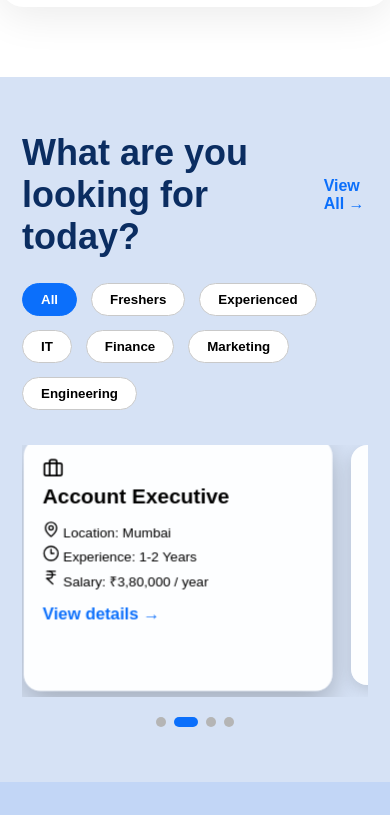
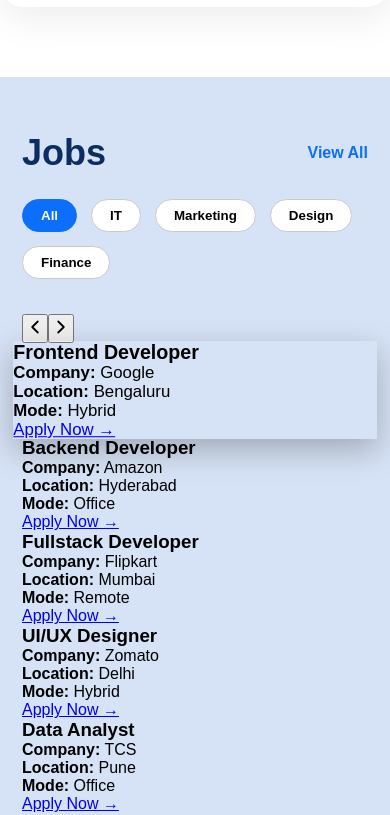
Before and after one commit to pankajpal2152/j2c_mern, a React (Vite) app in the folder my-app-vite/: page / in a window 390 px wide. Shown: the part 1420-2235 px from the top of the page. Built offline with nearby package versions, Linux system fonts and the light colour scheme.

Commit message:
job section

```diff
--- a/my-app-vite/src/Components/JobSection.jsx
+++ b/my-app-vite/src/Components/JobSection.jsx
@@ -1,200 +1,106 @@
-import React, { useEffect, useRef, useState } from "react";
+import React, { useState, useEffect, useRef } from "react";
 import "../Styles/JobSection.css";
-import { Link } from "react-router-dom";
-import {
-    MapPin,
-    Clock3,
-    IndianRupee,
-    Briefcase,
-    User,
-    GraduationCap,
-    ChevronLeft,
-    ChevronRight,
-} from "lucide-react";
+import { ChevronLeft, ChevronRight } from "lucide-react";
 
 const JobSection = () => {
-    const filters = [
-        "All",
-        "Freshers",
-        "Experienced",
-        "IT",
-        "Finance",
-        "Marketing",
-        "Engineering",
-    ];
-
-    const jobs = [
-        {
-            title: "Software Developer",
-            category: "IT",
-            icon: <User size={20} />,
-            location: "Bangalore",
-            experience: "0-1 Years",
-            salary: "₹4,50,000 / year",
-            link: "/jobs/software-developer",
-        },
-        {
-            title: "Account Executive",
-            category: "Finance",
-            icon: <Briefcase size={20} />,
-            location: "Mumbai",
-            experience: "1-2 Years",
-            salary: "₹3,80,000 / year",
-            link: "/jobs/account-executive",
-        },
-        {
-            title: "Digital Marketing Associate",
-            category: "Marketing",
-            icon: <GraduationCap size={20} />,
-            location: "Remote",
-            experience: "0-1 Years",
-            salary: "₹25,000 / month",
-            link: "/jobs/digital-marketing",
-        },
-        {
-            title: "Mechanical Engineer",
-            category: "Engineering",
-            icon: <GraduationCap size={20} />,
-            location: "Chennai",
-            experience: "1-3 Years",
-            salary: "₹5,20,000 / year",
-            link: "/jobs/mechanical-engineer",
-        },
-    ];
-
-    const [activeCategory, setActiveCategory] = useState("All");
+    const [activeFilter, setActiveFilter] = useState("All");
     const [activeIndex, setActiveIndex] = useState(0);
     const [animateCards, setAnimateCards] = useState(false);
 
-    const sliderRef = useRef(null);
+    const scrollRef = useRef(null);
 
-    const filteredJobs =
-        activeCategory === "All"
-            ? jobs
-            : jobs.filter((job) => job.category === activeCategory);
+    const jobs = [
+        { title: "Frontend Developer", company: "Google", location: "Bengaluru", mode: "Hybrid" },
+        { title: "Backend Developer", company: "Amazon", location: "Hyderabad", mode: "Office" },
+        { title: "Fullstack Developer", company: "Flipkart", location: "Mumbai", mode: "Remote" },
+        { title: "UI/UX Designer", company: "Zomato", location: "Delhi", mode: "Hybrid" },
+        { title: "Data Analyst", company: "TCS", location: "Pune", mode: "Office" },
+        { title: "Cloud Engineer", company: "Infosys", location: "Hyderabad", mode: "Remote" }
+    ];
 
-    const scrollToCard = (index) => {
-        const cardWidth = 330;
-        sliderRef.current.scrollTo({
-            left: index * cardWidth,
-            behavior: "smooth",
-        });
+    const filters = ["All", "IT", "Marketing", "Design", "Finance"];
+
+    /* AUTO SLIDE ANIMATION */
+    useEffect(() => {
+        setTimeout(() => setAnimateCards(true), 100);
+    }, []);
+
+    /* SCROLL LEFT / RIGHT */
+    const scrollLeft = () => {
+        scrollRef.current.scrollBy({ left: -350, behavior: "smooth" });
+        setActiveIndex((prev) => (prev > 0 ? prev - 1 : jobs.length - 1));
     };
 
-    const nextCard = () => {
-        let newIndex = activeIndex + 1;
-        if (newIndex >= filteredJobs.length) newIndex = 0;
-        setActiveIndex(newIndex);
-        scrollToCard(newIndex);
+    const scrollRight = () => {
+        scrollRef.current.scrollBy({ left: 350, behavior: "smooth" });
+        setActiveIndex((prev) => (prev < jobs.length - 1 ? prev + 1 : 0));
     };
-
-    const prevCard = () => {
-        let newIndex = activeIndex - 1;
-        if (newIndex < 0) newIndex = filteredJobs.length - 1;
-        setActiveIndex(newIndex);
-        scrollToCard(newIndex);
-    };
-
-    /** AUTO SCROLL **/
-    useEffect(() => {
-        const timer = setInterval(nextCard, 4000);
-        return () => clearInterval(timer);
-    }, [activeIndex, filteredJobs]);
-
-    /** SLIDE-IN ANIMATION **/
-    useEffect(() => {
-        const obs = new IntersectionObserver(
-            ([entry]) => {
-                if (entry.isIntersecting) setAnimateCards(true);
-            },
-            { threshold: 0.2 }
-        );
-
-        const section = document.querySelector(".job-wrapper");
-        if (section) obs.observe(section);
-
-        return () => obs.disconnect();
-    }, []);
 
     return (
         <section className="job-wrapper">
             <div className="job-inner">
-
                 {/* HEADER */}
                 <div className="job-header">
-                    <h2 className="job-title">What are you looking for today?</h2>
-                    <Link to="/jobs" className="job-view-all">View All →</Link>
+                    <h2 className="job-title">Jobs</h2>
+                    <a href="#" className="job-view-all">View All</a>
                 </div>
 
-                {/* FILTERS */}
+                {/* FILTER BUTTONS */}
                 <div className="job-filters">
-                    {filters.map((btn, index) => (
+                    {filters.map((filter) => (
                         <button
-                            key={index}
-                            className={`job-filter-btn ${activeCategory === btn ? "active-filter" : ""
-                                }`}
-                            onClick={() => {
-                                setActiveCategory(btn);
-                                setActiveIndex(0);
-                                scrollToCard(0);
-                            }}
+                            key={filter}
+                            className={`job-filter-btn ${activeFilter === filter ? "active-filter" : ""}`}
+                            onClick={() => setActiveFilter(filter)}
                         >
-                            {btn}
+                            {filter}
                         </button>
                     ))}
                 </div>
 
                 {/* ARROWS */}
-                <button className="job-arrow left" onClick={prevCard}>
-                    <ChevronLeft size={24} />
+                <button className="job-arrow left" onClick={scrollLeft}>
+                    <ChevronLeft size={22} />
                 </button>
 
-                <button className="job-arrow right" onClick={nextCard}>
-                    <ChevronRight size={24} />
+                <button className="job-arrow right" onClick={scrollRight}>
+                    <ChevronRight size={22} />
                 </button>
 
-                {/* CARDS */}
-                <div className="job-container" ref={sliderRef}>
-                    {filteredJobs.map((job, index) => (
+                {/* JOB CARDS */}
+                <div className="job-container" ref={scrollRef}>
+                    {jobs.map((job, index) => (
                         <div
                             key={index}
                             className={`job-card slide-card
-                ${animateCards ? "slide-in" : ""}
-                ${index === activeIndex ? "active-card" : ""}`}
-                            style={{ transitionDelay: `${index * 0.15}s` }}
+                                ${animateCards ? "slide-in" : ""}
+                                ${index === activeIndex ? "active-card" : ""}`}
                         >
-                            <div className="job-card-header">
-                                {job.icon}
-                                <h3>{job.title}</h3>
+                            {/* wrapper fixes hover layout shifting */}
+                            <div className="job-card-content">
+                                <h3 className="job-card-header">{job.title}</h3>
+
+                                <div className="job-details">
+                                    <p><strong>Company:</strong> {job.company}</p>
+                                    <p><strong>Location:</strong> {job.location}</p>
+                                    <p><strong>Mode:</strong> {job.mode}</p>
+                                </div>
+
+                                <a href="#" className="job-link">Apply Now →</a>
                             </div>
-
-                            <div className="job-details">
-                                <p><MapPin size={16} /> Location: {job.location}</p>
-                                <p><Clock3 size={16} /> Experience: {job.experience}</p>
-                                <p><IndianRupee size={16} /> Salary: {job.salary}</p>
-                            </div>
-
-                            <Link to={job.link} className="job-link">
-                                View details →
-                            </Link>
                         </div>
                     ))}
                 </div>
 
-                {/* DOT INDICATORS */}
+                {/* DOTS */}
                 <div className="job-dots">
-                    {filteredJobs.map((_, idx) => (
+                    {jobs.map((_, index) => (
                         <div
-                            key={idx}
-                            className={`dot ${activeIndex === idx ? "active-dot" : ""}`}
-                            onClick={() => {
-                                setActiveIndex(idx);
-                                scrollToCard(idx);
-                            }}
+                            key={index}
+                            className={`dot ${index === activeIndex ? "active-dot" : ""}`}
                         ></div>
                     ))}
                 </div>
-
             </div>
         </section>
     );
--- a/my-app-vite/src/Components/Navbar.jsx
+++ b/my-app-vite/src/Components/Navbar.jsx
@@ -16,23 +16,26 @@ const Navbar = () => {
     const searchRef = useRef(null);
     const navigate = useNavigate();
 
-    /* SEARCH */
+    /* CLOSE DROPDOWN IMMEDIATELY WHEN CALLED */
+    const closeDropdown = () => setActiveMega(null);
+
+    /* SEARCH SUBMIT */
     const handleSearchSubmit = () => {
         const q = searchRef.current.value.trim();
-        if (q) navigate(`/search?query=${encodeURIComponent(q)}`);
+        if (q) {
+            closeDropdown();
+            navigate(`/search?query=${encodeURIComponent(q)}`);
+        }
     };
 
-    /* AUTO HIDE NAV ON SCROLL + CLOSE DROPDOWN */
+    /* AUTO HIDE NAV ON SCROLL + AUTO CLOSE DROPDOWN */
     useEffect(() => {
         const handleScroll = () => {
-            const curr = window.scrollY;
+            let curr = window.scrollY;
             setHidden(curr > lastScroll && curr > 80);
             setLastScroll(curr);
 
-            // Close any open dropdown while scrolling
-            if (activeMega) {
-                setActiveMega(null);
-            }
+            if (activeMega) closeDropdown();
         };
 
         window.addEventListener("scroll", handleScroll);
@@ -43,7 +46,7 @@ const Navbar = () => {
     useEffect(() => {
         const close = (e) => {
             if (dropdownRef.current && !dropdownRef.current.contains(e.target)) {
-                setActiveMega(null);
+                closeDropdown();
             }
         };
         document.addEventListener("mousedown", close);
@@ -59,10 +62,10 @@ const Navbar = () => {
         setActiveMega(activeMega === menu ? null : menu);
     };
 
-    // When hovering over another menu item, close any currently open dropdown
-    const handleNavHover = (menuKey) => {
-        if (activeMega && activeMega !== menuKey) {
-            setActiveMega(null);
+    /* CLOSE PREVIOUS DROPDOWN WHEN HOVERING A NEW MENU */
+    const handleNavHover = (menu) => {
+        if (activeMega && activeMega !== menu) {
+            closeDropdown();
         }
     };
 
@@ -97,9 +100,9 @@ const Navbar = () => {
                                 {activeMega === "jobs" && (
                                     <motion.div className="mega-menu modern-dropdown">
                                         <div className="dropdown-arrow"></div>
-                                        <Link to="/jobs/it">IT Jobs</Link>
-                                        <Link to="/jobs/marketing">Marketing Jobs</Link>
-                                        <Link to="/jobs/engineering">Engineering Jobs</Link>
+                                        <Link to="/jobs/it" onClick={closeDropdown}>IT Jobs</Link>
+                                        <Link to="/jobs/marketing" onClick={closeDropdown}>Marketing Jobs</Link>
+                                        <Link to="/jobs/engineering" onClick={closeDropdown}>Engineering Jobs</Link>
                                     </motion.div>
                                 )}
                             </div>
@@ -115,9 +118,9 @@ const Navbar = () => {
                                 {activeMega === "internships" && (
                                     <motion.div className="mega-menu modern-dropdown">
                                         <div className="dropdown-arrow"></div>
-                                        <Link to="/internship/work-from-home">Work From Home</Link>
-                                        <Link to="/internship/design">Design Internships</Link>
-                                        <Link to="/internship/engineering">Engineering Internships</Link>
+                                        <Link to="/internship/work-from-home" onClick={closeDropdown}>Work From Home</Link>
+                                        <Link to="/internship/design" onClick={closeDropdown}>Design Internships</Link>
+                                        <Link to="/internship/engineering" onClick={closeDropdown}>Engineering Internships</Link>
                                     </motion.div>
                                 )}
                             </div>
@@ -133,16 +136,17 @@ const Navbar = () => {
                                 {activeMega === "courses" && (
                                     <motion.div className="mega-menu modern-dropdown large">
                                         <div className="dropdown-arrow"></div>
+
                                         <div>
                                             <h4>Popular</h4>
-                                            <Link to="/courses/fullstack">Full Stack</Link>
-                                            <Link to="/courses/uiux">UI/UX</Link>
+                                            <Link to="/courses/fullstack" onClick={closeDropdown}>Full Stack</Link>
+                                            <Link to="/courses/uiux" onClick={closeDropdown}>UI/UX</Link>
                                         </div>
 
                                         <div>
                                             <h4>Certifications</h4>
-                                            <Link to="/courses/java">Java</Link>
-                                            <Link to="/courses/python">Python</Link>
+                                            <Link to="/courses/java" onClick={closeDropdown}>Java</Link>
+                                            <Link to="/courses/python" onClick={closeDropdown}>Python</Link>
                                         </div>
                                     </motion.div>
                                 )}
@@ -154,7 +158,10 @@ const Navbar = () => {
                                     type="text"
                                     placeholder="Search anything..."
                                     ref={searchRef}
-                                    onKeyDown={(e) => e.key === "Enter" && handleSearchSubmit()}
+                                    onFocus={closeDropdown}
+                                    onKeyDown={(e) => {
+                                        if (e.key === "Enter") handleSearchSubmit();
+                                    }}
                                 />
                                 <Search
                                     size={18}
@@ -164,21 +171,30 @@ const Navbar = () => {
                             </div>
 
                             {/* LOGIN */}
-                            <Link to="/login" className="nav-btn login-btn">Login</Link>
+                            <Link to="/login" className="nav-btn login-btn" onClick={closeDropdown}>
+                                Login
+                            </Link>
 
                             {/* REGISTER */}
-                            <Link to="/register" className="nav-btn register-btn">Register</Link>
+                            <Link to="/register" className="nav-btn register-btn" onClick={closeDropdown}>
+                                Register
+                            </Link>
 
                             {/* EMPLOYERS */}
-                            <Link to="/employer" className="nav-btn employer-btn">For Employers</Link>
+                            <Link to="/employer" className="nav-btn employer-btn" onClick={closeDropdown}>
+                                For Employers
+                            </Link>
 
                         </div>
                     </div>
 
-                    {/* MOBILE HAMBURGER — ONLY SHOW ON MOBILE */}
+                    {/* MOBILE MENU BUTTON */}
                     <button
                         className={`hamburger ${menuOpen ? "open" : ""}`}
-                        onClick={() => setMenuOpen(!menuOpen)}
+                        onClick={() => {
+                            closeDropdown();
+                            setMenuOpen(!menuOpen);
+                        }}
                     >
                         <span></span>
                         <span></span>
@@ -188,19 +204,19 @@ const Navbar = () => {
                 </div>
             </motion.nav>
 
-            {/* MOBILE DROPDOWN MENU */}
+            {/* MOBILE MENU */}
             <div className={`mobile-menu ${menuOpen ? "show-menu" : ""}`}>
                 <div className="mobile-top">
                     <h2>Menu</h2>
                     <X size={30} onClick={() => setMenuOpen(false)} />
                 </div>
 
-                <Link to="/jobs">Jobs</Link>
-                <Link to="/internship">Internships</Link>
-                <Link to="/courses">Courses</Link>
-                <Link to="/login">Login</Link>
-                <Link to="/register">Register</Link>
-                <Link to="/employer">For Employers</Link>
+                <Link to="/jobs" onClick={() => setMenuOpen(false)}>Jobs</Link>
+                <Link to="/internship" onClick={() => setMenuOpen(false)}>Internships</Link>
+                <Link to="/courses" onClick={() => setMenuOpen(false)}>Courses</Link>
+                <Link to="/login" onClick={() => setMenuOpen(false)}>Login</Link>
+                <Link to="/register" onClick={() => setMenuOpen(false)}>Register</Link>
+                <Link to="/employer" onClick={() => setMenuOpen(false)}>For Employers</Link>
             </div>
         </>
     );
--- a/my-app-vite/src/Styles/JobSection.css
+++ b/my-app-vite/src/Styles/JobSection.css
@@ -1,4 +1,4 @@
-/******** BACKGROUND (unchanged) ********/
+/******** BACKGROUND ********/
 .job-wrapper {
     width: 100%;
     background: #d6e2f5;
@@ -44,6 +44,9 @@
     gap: 14px;
     flex-wrap: wrap;
     margin: 25px 0 35px;
+
+    position: relative;
+    z-index: 20; /* prevent overlap on cards */
 }
 
 .job-filter-btn {
@@ -66,146 +69,4 @@
     border-color: #0B6FFB;
 }
 
-/******** ARROW BUTTONS ********/
-.job-arrow {
-    position: absolute;
-    top: 48%;
-    transform: translateY(-50%);
-    background: white;
-    border: none;
-    padding: 10px;
-    border-radius: 50%;
-    box-shadow: 0 4px 16px rgba(0, 0, 0, 0.18);
-    cursor: pointer;
-    transition: 0.3s ease;
-    z-index: 12;
-}
-
-.job-arrow:hover {
-    background: #0B6FFB;
-    color: white;
-    transform: translateY(-50%) scale(1.15);
-}
-
-.job-arrow.left {
-    left: -10px;
-}
-
-.job-arrow.right {
-    right: -10px;
-}
-
-/******** HIDE SCROLLBAR ********/
-.job-container {
-    display: flex;
-    gap: 26px;
-    overflow-x: auto;
-    scroll-behavior: smooth;
-    padding-bottom: 12px;
-
-    /* Hide scrollbar cross-browser */
-    scrollbar-width: none;
-    /* Firefox */
-}
-
-.job-container::-webkit-scrollbar {
-    display: none;
-}
-
-/******** CARD ********/
-.job-card {
-    min-width: 300px;
-    background: rgba(255, 255, 255, 0.95);
-    backdrop-filter: blur(8px);
-    padding: 18px;
-    border-radius: 16px;
-
-    /* Reduced height to avoid clipping during animation */
-    height: 250px;
-
-    box-shadow: 0px 5px 14px rgba(0, 0, 0, 0.12);
-    transition: 0.35s ease;
-}
-
-.job-card:hover {
-    transform: translateY(-8px) scale(1.035);
-    box-shadow: 0px 10px 26px rgba(0, 0, 0, 0.18);
-}
-
-/******** ACTIVE CARD ********/
-.active-card {
-    transform: scale(1.05);
-    box-shadow: 0 14px 38px rgba(0, 0, 0, 0.22);
-}
-
-/******** ANIMATION FIX ********/
-.slide-card {
-    opacity: 0;
-    transform: translateY(30px);
-}
-
-.slide-in {
-    opacity: 1;
-    transform: translateY(0);
-    transition: 0.55s ease-out;
-}
-
-/******** CARD TEXT ********/
-.job-card-header {
-    font-weight: 700;
-    font-size: 17px;
-    margin-bottom: 12px;
-}
-
-.job-details p {
-    margin: 4px 0;
-    font-size: 13px;
-}
-
-/******** LINK ********/
-.job-link {
-    margin-top: 10px;
-    display: inline-block;
-    color: #0B6FFB;
-    font-weight: 700;
-    text-decoration: none;
-    transition: 0.3s ease;
-}
-
-.job-link:hover {
-    transform: translateX(5px);
-}
-
-/******** DOT INDICATORS ********/
-.job-dots {
-    display: flex;
-    justify-content: center;
-    margin-top: 20px;
-    gap: 8px;
-}
-
-.dot {
-    width: 10px;
-    height: 10px;
-    background: #bcbcbc;
-    border-radius: 50%;
-    transition: 0.3s ease;
-}
-
-.active-dot {
-    width: 22px;
-    background: #0B6FFB;
-    border-radius: 20px;
-}
-
-/******** RESPONSIVE ********/
-@media (max-width: 900px) {
-    .job-arrow {
-        display: none;
-    }
-
-    .job-card {
-        min-width: 85%;
-        height: 240px;
-    }
-}
+/******** SC
```
Also changed, not shown: my-app-vite/src/Styles/Navbar.css (+13 -25 lines).
